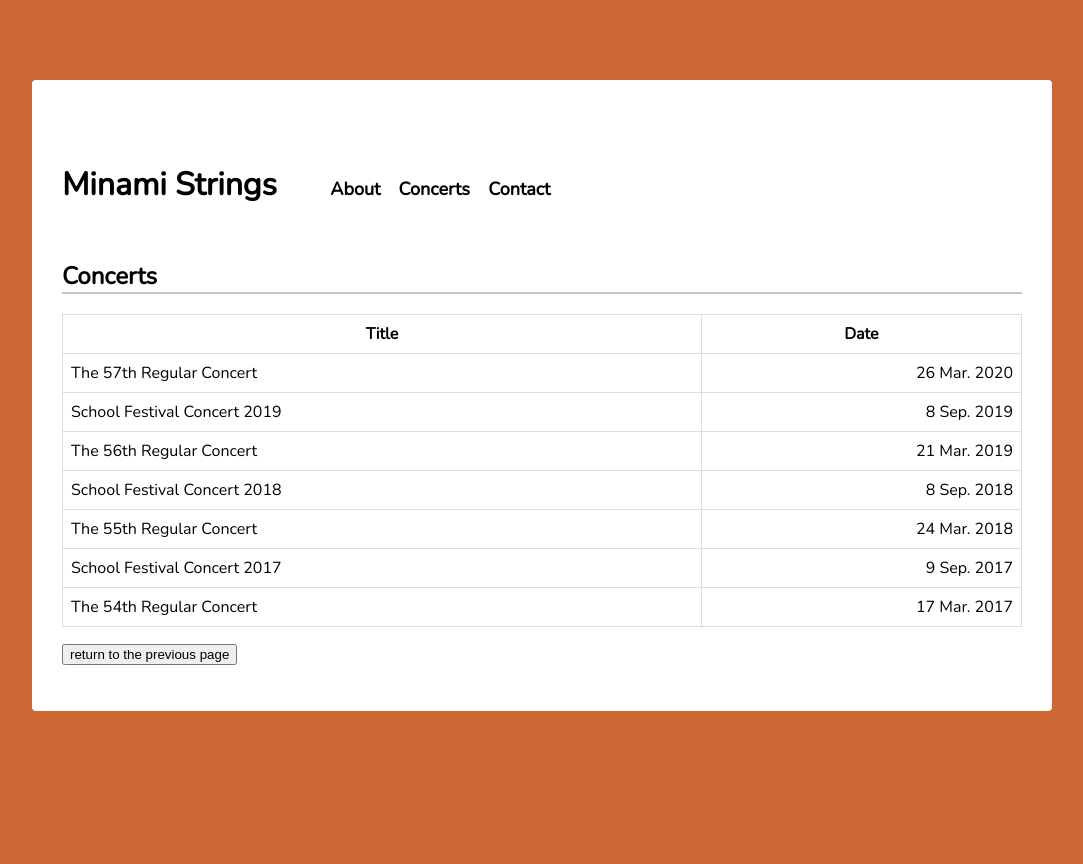
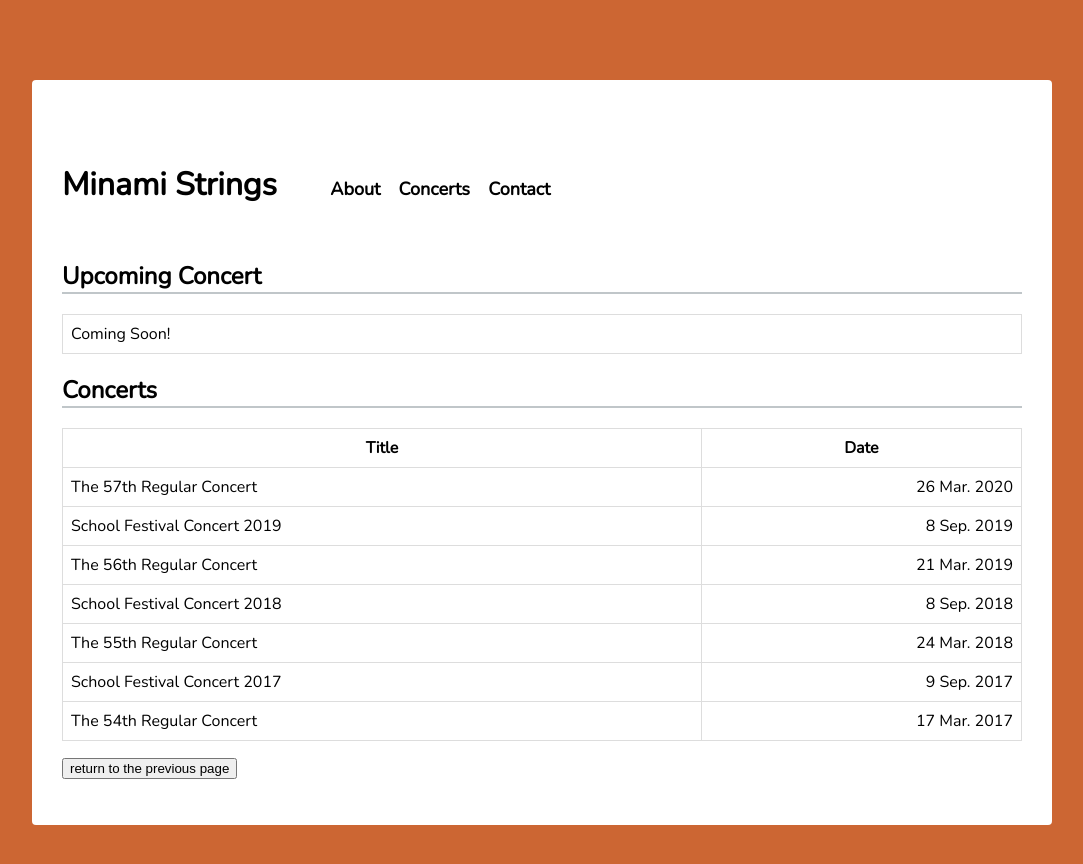
Before and after one commit to komatty01/gengakubu.com, a plain HTML site: page pages/concerts.html in a window 1280 px wide. Shown: the whole page, without its empty margins (98-1181 px from the left). Before the commit the page ends 800 px from the top, so only its background shows below. Drawn offline with nearby package versions, Linux system fonts and the light colour scheme.

Commit message:
Update concerts.html

```diff
--- a/pages/concerts.html
+++ b/pages/concerts.html
@@ -17,6 +17,12 @@
 				<li><a href="/pages/contact.html">Contact</a></li>
 			</ul></nav>
 		</h1>
+		<h2 class="linetitle">Upcoming Concert</h2>
+		<table>
+			<tbody>
+				<tr><td>Coming Soon!</td></tr>
+			</tbody>
+		</table>
 		<h2 class="linetitle">Concerts</h2>
 		<table>
             <tbody>
```
